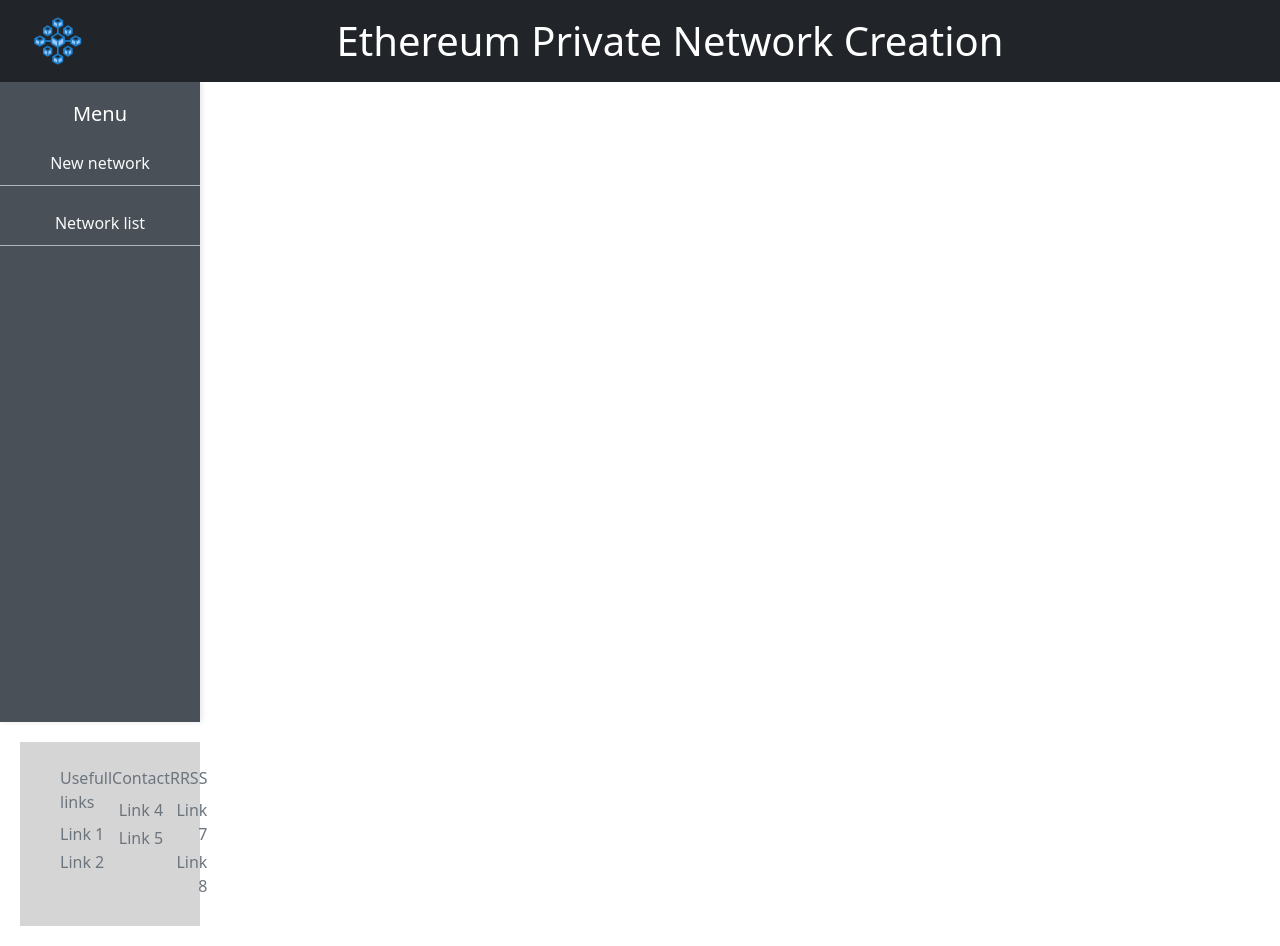
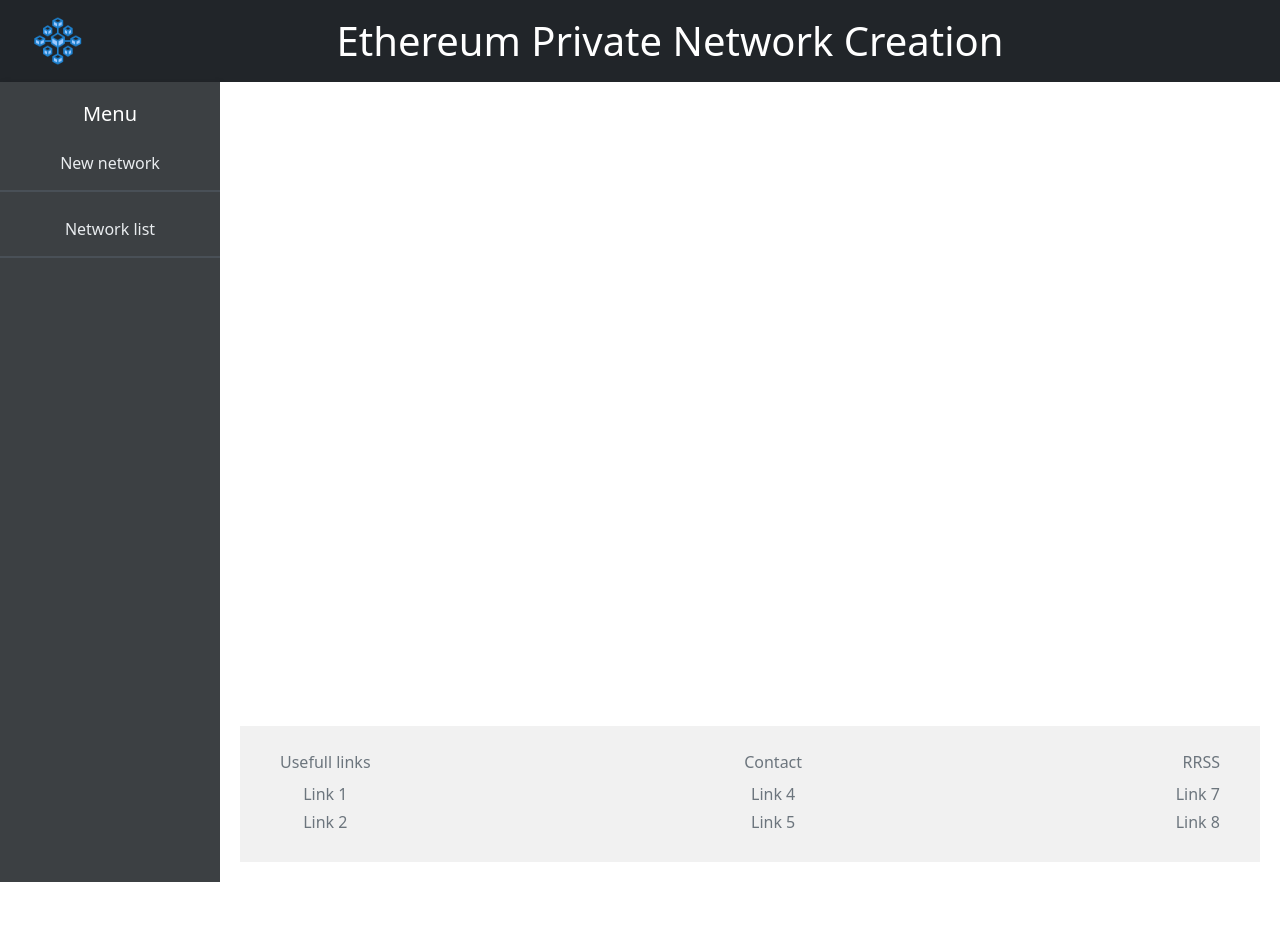
Before and after one commit to codecrypto-academy/pfm-web2.5-oct24-1, a React (Vite) app in the folder frontend/: page / in a window 1280 px wide. After the commit the page ends 882 px from the top, so only its background shows below. Built offline with nearby package versions, Linux system fonts and the light colour scheme.

Commit message:
Styles for the sidebar and footer refactor

```diff
--- a/frontend/src/index.css
+++ b/frontend/src/index.css
@@ -1,62 +1,69 @@
 header {
-    grid-column: 1 / -1; /* Header ocupa toda la fila superior */
+    flex-shrink: 0;
 }
 
 
 footer{
-    background-color: #9c9ea06d;
-    grid-column: 1 / -1;
+    margin-top: auto; /* Coloca el footer al final del contenido de main-content */
+    background-color: #f1f1f1;
+    padding: 10px;
+    text-align: center;
 }
 
 .app-container {
-    display: grid;
-    grid-template-rows: auto 1fr auto; /* Header, contenido, y Footer */
-    grid-template-columns: 220px 1fr; /* Sidebar y contenido principal */
+    display: flex;
+    flex-direction: column;
     height: 100vh;
 }
 
+.content-layout {
+    display: flex;
+    flex: 1; /* Ocupa el espacio restante después del header */
+}
+
 .main-content {
-    grid-row: 2; /* Contenido central entre Header y Footer */
-    grid-column: 2;
+    display: flex;
+    flex-direction: column;
+    flex: 1; /* Ocupar el espacio restante de la ventana */
     padding: 20px;
     overflow-y: auto;
-    background-color: #ffffff; /* Fondo blanco para el contenido */
+    background-color: #ffffff;
 }
 
 
 .sidebar {
-    position: relative; /* Cambiado de fixed a relative */
-    width: 200px;
-    padding-top: 20px;
-    height: calc(100vh - 160px); /* Ajuste para que no cubra el footer (56px puede ser el tamaño del footer) */
-    float: left; /* Alineamos el sidebar a la izquierda */
-    background-color: #495057; /* Color de fondo más claro que el header y footer */
-    box-shadow: 2px 0 5px rgba(0, 0, 0, 0.1); /* Sombra */
-    grid-row: 2;
-    grid-column: 1;
+    width: 220px;
+    height: 100vh; /* Ocupar todo el alto de la ventana */
+    background-color: #3c4043; /* Color ligeramente más claro para diferenciar del header */
+    color: #fff;
+    padding-top: 20px; /* Espacio en la parte superior */
+    box-shadow: 2px 0 5px rgba(0, 0, 0, 0.1); /* Sombra para dar separación del contenido */
 }
 
-.sidebar ul{
+.sidebar ul {
     list-style-type: none;
-    padding:0
+    padding: 0;
+    margin: 0;
 }
 
-.sidebar li{
-    margin: 15px 0;
+.sidebar li {
+    margin: 10px 0;
     text-align: center;
-    border-bottom: 1px solid #adb5bd; /* Línea de separación */
+    border-bottom: 2px solid #495057; /* Línea de separación más oscura */
+    padding: 5px 0; /* Espacio adicional en cada elemento */
 }
 
-.sidebar a{
-    color: #f8f9fa; /* Color de texto claro */
-    text-decoration:none;
-    font-weight:500;
-    display: block; /* Hace que el área clicable sea más grande */
-    padding: 10px; /* Espaciado interno para el enlace */
-    border-radius: 5px; /* Bordes redondeados en los enlaces */
+.sidebar a {
+    color: #e9ecef; /* Color de texto claro */
+    text-decoration: none;
+    font-weight: 500;
+    display: block;
+    padding: 10px 15px; /* Espaciado adicional para mejor interacción */
+    border-radius: 8px; /* Bordes más redondeados en los enlaces */
+    transition: background-color 0.2s ease; /* Animación suave en el hover */
 }
 
-.sidebar a:hover{
-    background-color: #343a40; /* Color de fondo en hover */
-    border-radius: 5px; /* Bordes redondeados */
+.sidebar a:hover {
+    background-color: #4b5259; /* Fondo en hover que combina con el color del sidebar */
+    color: #ffffff; /* Texto blanco para mayor contraste en hover */
 }
```
